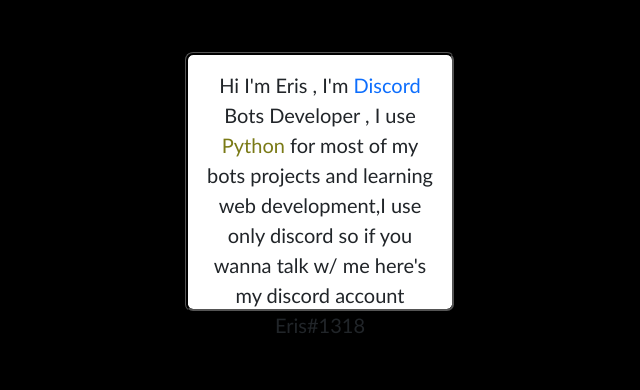
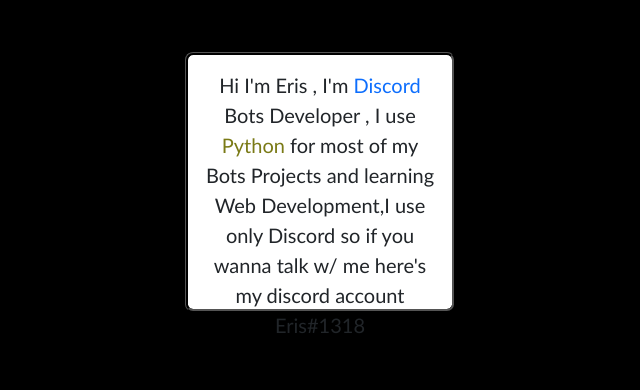
Before and after one commit to PyDroid1020/eris.github.io, a plain HTML site: page index.html in a window 1280 px wide. Shown: the part 218-608 px from the top of the page, 320-960 px from the left. Drawn offline with nearby package versions, Linux system fonts and the light colour scheme.

Commit message:
Update index.html

```diff
--- a/index.html
+++ b/index.html
@@ -16,7 +16,7 @@
             <p class="paraG" style="font-size: 20px;">
                 Hi I'm Eris , I'm <a href="https://discord.com/" style="text-decoration: none;">Discord</a> Bots Developer
                 , I use <a href="https://www.python.org/" style="text-decoration: none; color: rgb(122, 122, 22);">Python</a>
-                for most of my bots projects and learning web development,I use only discord so if you wanna talk w/ me here's my discord account Eris#1318
+                for most of my Bots Projects and learning Web Development,I use only Discord so if you wanna talk w/ me here's my discord account Eris#1318
             </p>
         </div>
     </div>
```
